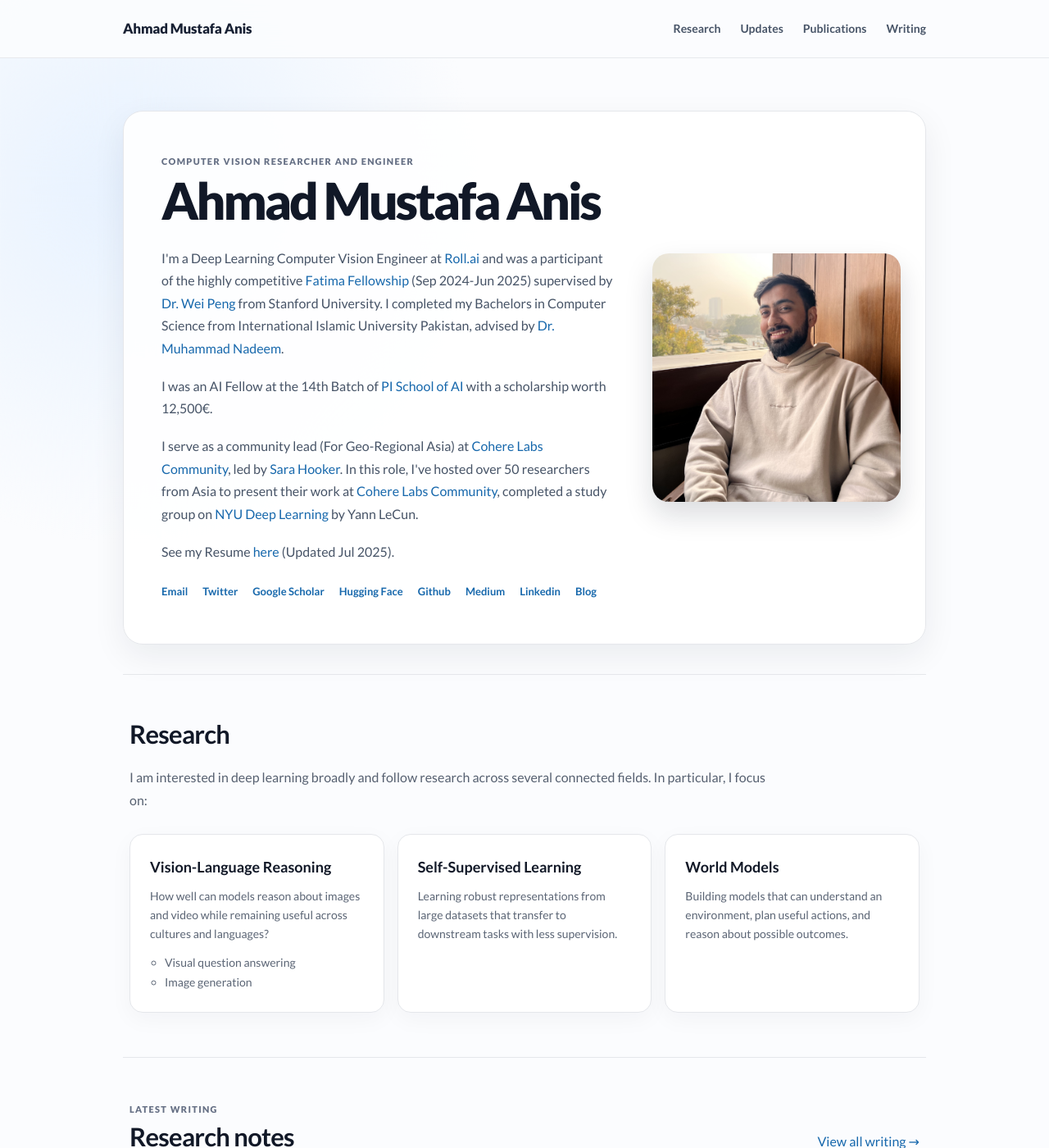
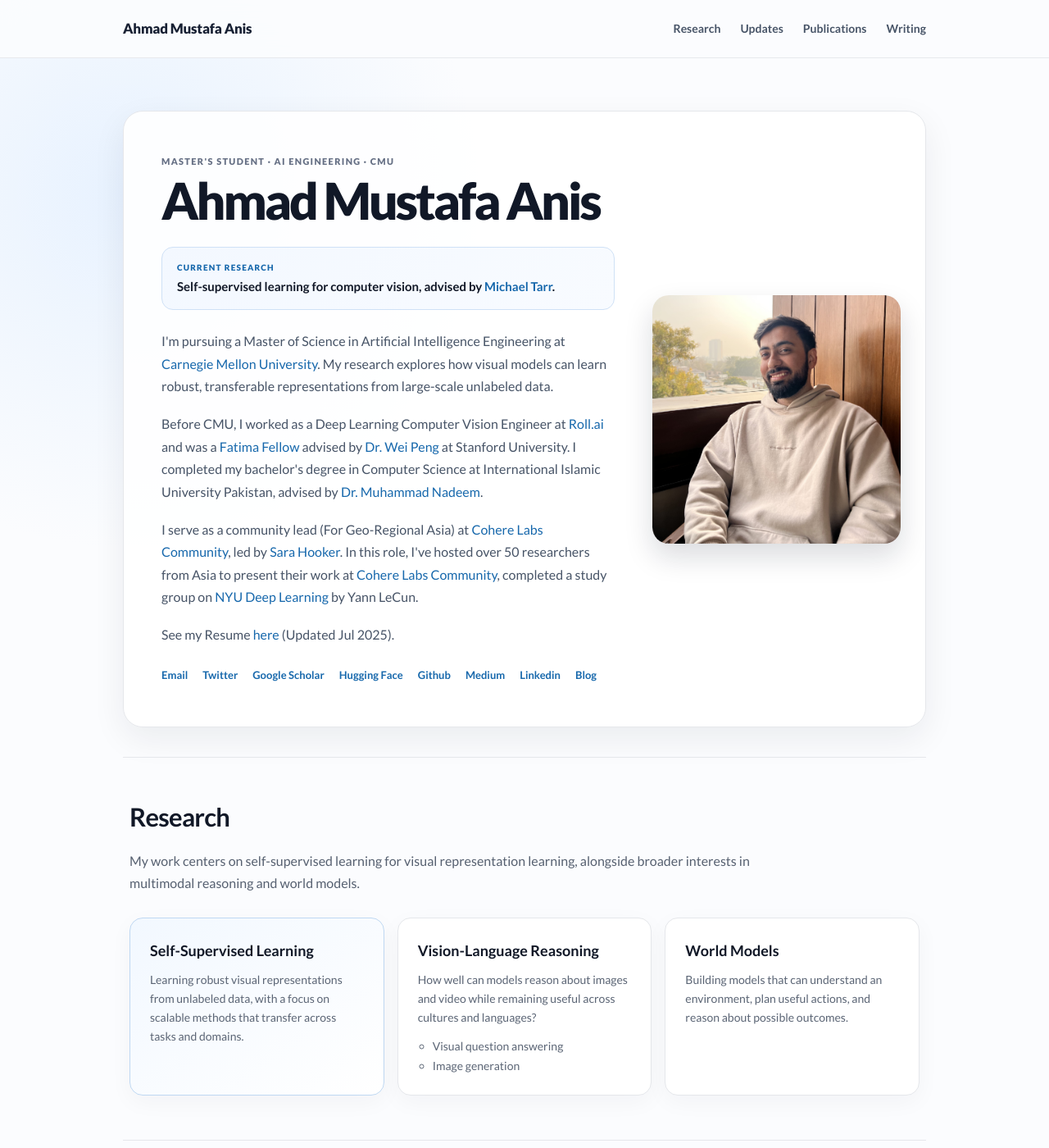
Before and after one commit to ahmadmustafaanis/ahmadmustafaanis.github.io, a Jekyll site: the page built from index.html, in a window 1280 px wide and 1400 px high. Shown: the whole window at 82% size. Built offline with Jekyll 4.4.1, drawn with Linux system fonts in a browser that asks for light colours.

Commit message:
Highlight CMU AI engineering research

```diff
--- a/_config.yml
+++ b/_config.yml
@@ -1,8 +1,8 @@
 title: Ahmad Mustafa Anis
-description: Research, engineering, and notes by Ahmad Mustafa Anis.
+description: Ahmad Mustafa Anis is a master's student in AI Engineering at Carnegie Mellon University, advised by Michael Tarr and working on self-supervised learning.
 url: "https://ahmadmustafaanis.github.io"
 baseurl: ""
-asset_version: "20260614-1"
+asset_version: "20260728-1"
 
 markdown: kramdown
 kramdown:
--- a/index.html
+++ b/index.html
@@ -9,6 +9,7 @@ layout: null
     <title>Ahmad Mustafa Anis</title>
 
     <meta name="author" content="Ahmad Mustafa Anis">
+    <meta name="description" content="Ahmad Mustafa Anis is a master's student in AI Engineering at Carnegie Mellon University, advised by Michael Tarr and working on self-supervised learning.">
     <meta name="viewport" content="width=device-width, initial-scale=1">
     <link rel="shortcut icon" href="images/favicon/favicon.ico" type="image/x-icon">
     <link rel="stylesheet" href="{{ '/stylesheet.css' | relative_url }}?v={{ site.github.build_revision | default: site.asset_version }}">
@@ -33,15 +34,16 @@ layout: null
           <table class="hero-section"><tbody>
             <tr style="padding:0px">
               <td class="hero-copy">
-                <span class="blog-kicker">Computer vision researcher and engineer</span>
+                <span class="blog-kicker">Master's student · AI Engineering · CMU</span>
                 <h1 class="name">
                   Ahmad Mustafa Anis
                 </h1>
-                <p>I'm a Deep Learning Computer Vision Engineer at <a href="https://roll.ai">Roll.ai</a> and was a participant of the highly competitive <a href="https://fatimafellowship.com"> Fatima Fellowship</a> (Sep 2024-Jun 2025) supervised by <a href="https://xiaoiker.github.io"> Dr. Wei Peng</a> from Stanford University. I completed my Bachelors in Computer Science from International Islamic University Pakistan, advised by <a href="https://scholar.google.com.pk/citations?user=XiR3-tMAAAAJ&hl=en">Dr. Muhammad Nadeem</a>.
-                </p>
-                <p>
-                  I was an AI Fellow at the 14th Batch of <a href="https://picampus-school.com/programme/school-of-artificial-intelligence/">PI School of AI</a> with a scholarship worth 12,500€.
-                </p>
+                <div class="current-focus">
+                  <span>Current research</span>
+                  <p>Self-supervised learning for computer vision, advised by <a href="https://www.cmu.edu/dietrich/psychology/directory/core-training-faculty/tarr-michael.html">Michael Tarr</a>.</p>
+                </div>
+                <p>I'm pursuing a Master of Science in Artificial Intelligence Engineering at <a href="https://engineering.cmu.edu/education/graduate-studies/programs/ms-aie.html">Carnegie Mellon University</a>. My research explores how visual models can learn robust, transferable representations from large-scale unlabeled data.</p>
+                <p>Before CMU, I worked as a Deep Learning Computer Vision Engineer at <a href="https://roll.ai">Roll.ai</a> and was a <a href="https://fatimafellowship.com">Fatima Fellow</a> advised by <a href="https://xiaoiker.github.io">Dr. Wei Peng</a> at Stanford University. I completed my bachelor's degree in Computer Science at International Islamic University Pakistan, advised by <a href="https://scholar.google.com.pk/citations?user=XiR3-tMAAAAJ&hl=en">Dr. Muhammad Nadeem</a>.</p>
                 <p>
                   I serve as a community lead (For Geo-Regional Asia) at <a href="https://cohere.for.ai">Cohere Labs Community</a>, led by <a href="https://twitter.com/sarahookr">Sara Hooker</a>. In this role, I've hosted over 50 researchers from Asia to present their work at <a href="https://www.youtube.com/playlist?list=PLLalUvky4CLJKDaiWCumhsJpHNDhZeVll">Cohere Labs Community</a>, completed a study group on <a href="https://atcold.github.io/NYU-DLSP21/">NYU Deep Learning</a> by Yann LeCun.
                 </p>
@@ -74,8 +76,12 @@ layout: null
               <tr>
               <td style="padding:20px;width:100%;vertical-align:middle">
                 <h2>Research</h2>
-                <p>I am interested in deep learning broadly and follow research across several connected fields. In particular, I focus on:</p>
+                <p>My work centers on self-supervised learning for visual representation learning, alongside broader interests in multimodal reasoning and world models.</p>
                 <ul class="research-grid">
+                  <li class="research-primary">
+                    <strong>Self-Supervised Learning</strong>
+                    <span>Learning robust visual representations from unlabeled data, with a focus on scalable methods that transfer across tasks and domains.</span>
+                  </li>
                   <li>
                     <strong>Vision-Language Reasoning</strong>
                     <span>How well can models reason about images and video while remaining useful across cultures and languages?</span>
@@ -83,10 +89,6 @@ layout: null
                       <li>Visual question answering</li>
                       <li>Image generation</li>
                     </ul>
-                  </li>
-                  <li>
-                    <strong>Self-Supervised Learning</strong>
-                    <span>Learning robust representations from large datasets that transfer to downstream tasks with less supervision.</span>
                   </li>
                   <li>
                     <strong>World Models</strong>
--- a/stylesheet.css
+++ b/stylesheet.css
@@ -214,6 +214,32 @@ ol {
   font-size: 16px;
 }
 
+.current-focus {
+  margin: 0 0 24px;
+  padding: 16px 18px;
+  border: 1px solid #cfe1f6;
+  border-radius: 14px;
+  background: linear-gradient(135deg, #f3f8ff, #f8fbff);
+}
+
+.current-focus > span {
+  display: block;
+  margin-bottom: 3px;
+  color: var(--link);
+  font-size: 10px;
+  font-weight: 900;
+  letter-spacing: 0.12em;
+  text-transform: uppercase;
+}
+
+.current-focus p {
+  margin: 0;
+  color: var(--text-strong);
+  font-size: 15px;
+  font-weight: 700;
+  line-height: 1.55;
+}
+
 .profile-photo {
   display: block;
   width: 100%;
@@ -308,6 +334,11 @@ ol {
   border-radius: 16px;
   background: var(--surface);
   box-shadow: 0 8px 28px rgba(15, 23, 42, 0.04);
+}
+
+.research-grid > .research-primary {
+  border-color: #bfd8f2;
+  background: linear-gradient(145deg, #f2f8ff, #ffffff);
 }
 
 .research-grid strong {
```
